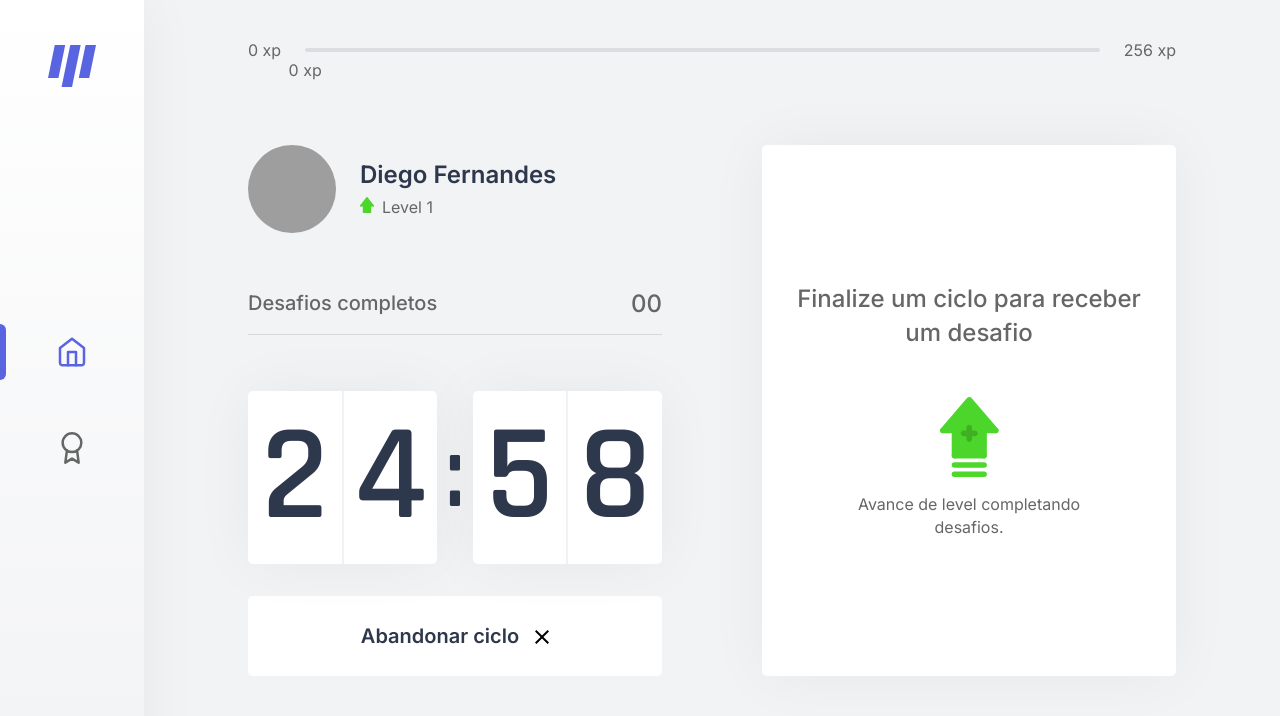
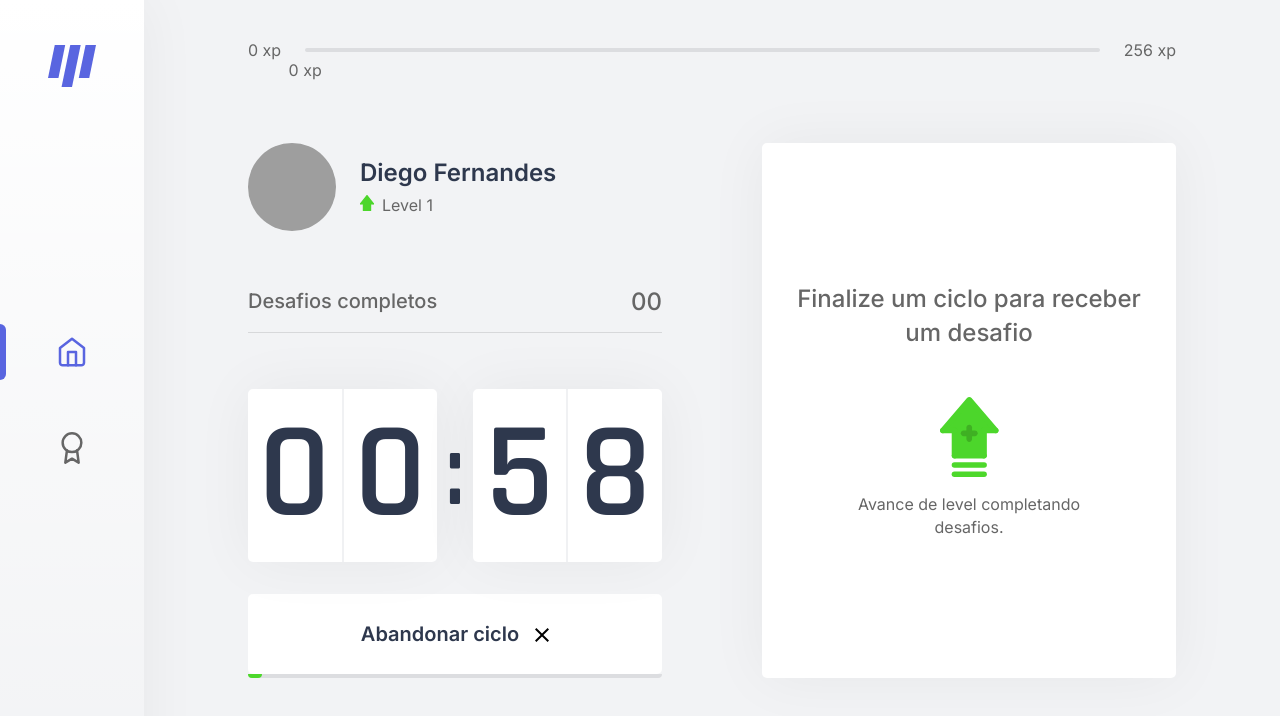
Before and after one commit to andersonsts/moveit, a Next.js app: page /home in a window 1280 px wide. Both pictures are taken after a click on the button "Inicar um ciclo". Shown: the top 716 px of the page. Built offline with nearby package versions, Linux system fonts and the light colour scheme; grey boxes are pictures that could not be loaded.

Commit message:
insert bottom bar

```diff
--- a/src/components/Countdown.tsx
+++ b/src/components/Countdown.tsx
@@ -2,7 +2,7 @@
 
 import { useContext } from 'react'
 
-import { CountdownContext } from 'contexts/CountdownContext'
+import { CountdownContext, INITIAL_TIME } from 'contexts/CountdownContext'
 
 import styles from 'styles/components/Countdown.module.css'
 
@@ -13,7 +13,8 @@ export function Countdown () {
     startCountdown,
     resetCountdown,
     isActive,
-    hasFinished
+    hasFinished,
+    percentage
   } = useContext(CountdownContext)
 
   const [minuteLeft, minuteRight] = String(minutes).padStart(2, '0').split('') // padStart: 0 => 00...
@@ -33,6 +34,7 @@ export function Countdown () {
     }
     if (isActive) {
       return (
+        <div>
           <button
             type="button"
             onClick={resetCountdown}
@@ -43,6 +45,11 @@ export function Countdown () {
               <path d="M14 1.41L12.59 0L7 5.59L1.41 0L0 1.41L5.59 7L0 12.59L1.41 14L7 8.41L12.59 14L14 12.59L8.41 7L14 1.41Z" />
             </svg>
           </button>
+
+          <div className={styles.barLoading}>
+            <span style={{ width: `${percentage}%` }} />
+          </div>
+        </div>
       )
     }
     return (
--- a/src/components/Sidebar.tsx
+++ b/src/components/Sidebar.tsx
@@ -10,14 +10,14 @@ export function SideBar () {
       <div className={styles.navBar}>
         <CustomLink url="/home">
           <svg width="32" height="32" viewBox="0 0 32 32" fill="none" xmlns="http://www.w3.org/2000/svg">
-            <path d="M4 12L16 2.66663L28 12V26.6666C28 27.3739 27.719 28.0522 27.219 28.5522C26.7189 29.0523 26.0406 29.3333 25.3333 29.3333H6.66667C5.95942 29.3333 5.28115 29.0523 4.78105 28.5522C4.28095 28.0522 4 27.3739 4 26.6666V12Z" stroke-width="2.5" stroke-linecap="round" stroke-linejoin="round"/>
-            <path d="M12 29.3333V16H20V29.3333" stroke-width="2.5" stroke-linecap="round" stroke-linejoin="round" />
+            <path d="M4 12L16 2.66663L28 12V26.6666C28 27.3739 27.719 28.0522 27.219 28.5522C26.7189 29.0523 26.0406 29.3333 25.3333 29.3333H6.66667C5.95942 29.3333 5.28115 29.0523 4.78105 28.5522C4.28095 28.0522 4 27.3739 4 26.6666V12Z" strokeWidth="2.5" strokeLinecap="round" strokeLinejoin="round"/>
+            <path d="M12 29.3333V16H20V29.3333" strokeWidth="2.5" strokeLinecap="round" strokeLinejoin="round" />
           </svg>
         </CustomLink>
         <CustomLink url="/leaderboard">
           <svg width="32" height="32" viewBox="0 0 32 32" fill="none" xmlns="http://www.w3.org/2000/svg">
-            <path d="M16.0001 20C21.1547 20 25.3334 15.8214 25.3334 10.6667C25.3334 5.51205 21.1547 1.33337 16.0001 1.33337C10.8454 1.33337 6.66675 5.51205 6.66675 10.6667C6.66675 15.8214 10.8454 20 16.0001 20Z" stroke-width="2.5" stroke-linecap="round" stroke-linejoin="round"/>
-            <path d="M10.9466 18.52L9.33325 30.6667L15.9999 26.6667L22.6666 30.6667L21.0533 18.5067" stroke-width="2.5" stroke-linecap="round" stroke-linejoin="round"/>
+            <path d="M16.0001 20C21.1547 20 25.3334 15.8214 25.3334 10.6667C25.3334 5.51205 21.1547 1.33337 16.0001 1.33337C10.8454 1.33337 6.66675 5.51205 6.66675 10.6667C6.66675 15.8214 10.8454 20 16.0001 20Z" strokeWidth="2.5" strokeLinecap="round" strokeLinejoin="round"/>
+            <path d="M10.9466 18.52L9.33325 30.6667L15.9999 26.6667L22.6666 30.6667L21.0533 18.5067" strokeWidth="2.5" strokeLinecap="round" strokeLinejoin="round"/>
           </svg>
         </CustomLink>
       </div>
--- a/src/contexts/CountdownContext.tsx
+++ b/src/contexts/CountdownContext.tsx
@@ -7,6 +7,7 @@ interface CountdownContextData {
   seconds: number;
   hasFinished: boolean;
   isActive: boolean;
+  percentage: number;
   startCountdown: () => void;
   resetCountdown: () => void;
 }
@@ -17,7 +18,7 @@ interface CountdownProviderProps {
 
 export const CountdownContext = createContext({} as CountdownContextData)
 
-const INITIAL_TIME = 25 * 60 // 25 minutes
+export const INITIAL_TIME = 1 * 60 // 25 minutes
 let countdownTimeout: NodeJS.Timeout
 
 export function CountdownProvider(props: CountdownProviderProps) {
@@ -29,6 +30,8 @@ export function CountdownProvider(props: CountdownProviderProps) {
 
   const minutes = Math.floor(time / 60); // round down...
   const seconds = time % 60; // rest of division...
+
+  let percentage = ((INITIAL_TIME - time) * 100) / INITIAL_TIME
 
   useEffect(() => {
     if (isActive && time > 0) {
@@ -61,7 +64,8 @@ export function CountdownProvider(props: CountdownProviderProps) {
       hasFinished,
       isActive,
       startCountdown,
-      resetCountdown
+      resetCountdown,
+      percentage
     }} {...props} />
   )
 }
--- a/src/styles/components/Countdown.module.css
+++ b/src/styles/components/Countdown.module.css
@@ -72,6 +72,22 @@
   color: var(--title);
 }
 
+.barLoading {
+  position: relative;
+  height: 4px;
+  border-radius: 0px 0px 5px 5px;
+  background:  #DCDDE0;
+  width: 100%;
+  bottom: 0px;
+}
+
+.barLoading span {
+  position: absolute;
+  height: 100%;
+  background: #4DD82B;
+  border-radius: 0px 0px 5px 5px;
+}
+
 .countdownButtonActive svg {
   margin-left: 16px;
   margin-bottom: -2px;
```
Lines whose indentation alone changed are shown as unchanged.
